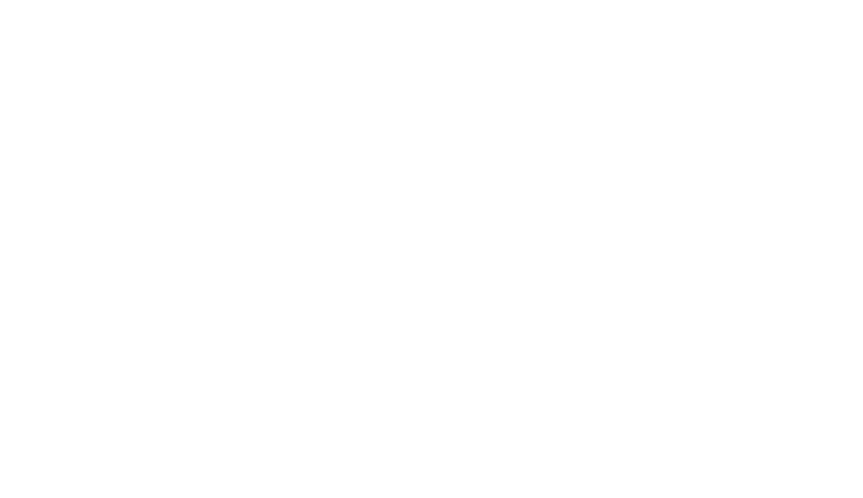
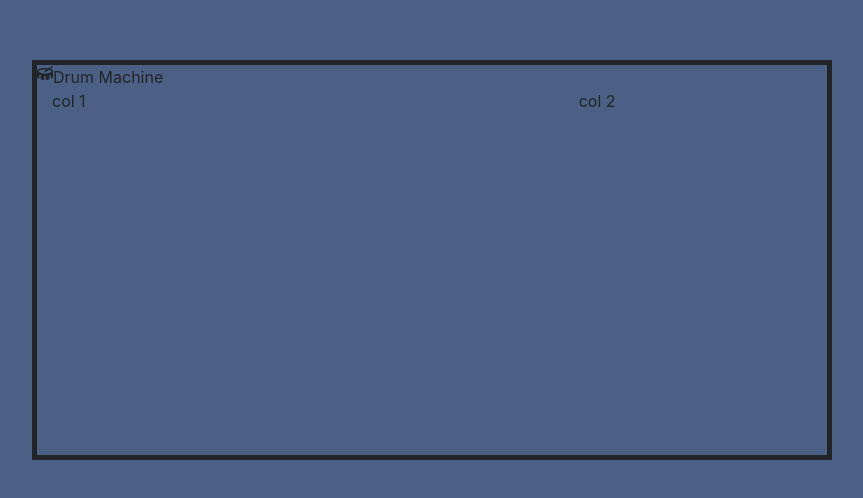
Before and after one commit to JimmyCN1/DrumMachine, a React (Create React App) app: page / in a window 1280 px wide. Shown: the part 140-638 px from the top of the page, without its empty margins (208-1071 px from the left). Built offline with nearby package versions, Linux system fonts and the light colour scheme.

Commit message:
drummachine layout

```diff
--- a/public/index.html
+++ b/public/index.html
@@ -5,20 +5,31 @@
     <link rel="shortcut icon" href="%PUBLIC_URL%/favicon.ico" />
     <meta name="viewport" content="width=device-width, initial-scale=1" />
     <meta name="theme-color" content="#000000" />
+    <link
+      rel="stylesheet"
+      href="https://stackpath.bootstrapcdn.com/bootstrap/4.3.1/css/bootstrap.min.css"
+      integrity="sha384-ggOyR0iXCbMQv3Xipma34MD+dH/1fQ784/j6cY/iJTQUOhcWr7x9JvoRxT2MZw1T"
+      crossorigin="anonymous"
+    />
+    <script src="https://kit.fontawesome.com/59bd4b9de8.js"></script>
     <title>Drum Machine</title>
   </head>
   <body>
-    <noscript>You need to enable JavaScript to run this app.</noscript>
+    <script
+      src="https://code.jquery.com/jquery-3.3.1.slim.min.js"
+      integrity="sha384-q8i/X+965DzO0rT7abK41JStQIAqVgRVzpbzo5smXKp4YfRvH+8abtTE1Pi6jizo"
+      crossorigin="anonymous"
+    ></script>
+    <script
+      src="https://cdnjs.cloudflare.com/ajax/libs/popper.js/1.14.7/umd/popper.min.js"
+      integrity="sha384-UO2eT0CpHqdSJQ6hJty5KVphtPhzWj9WO1clHTMGa3JDZwrnQq4sF86dIHNDz0W1"
+      crossorigin="anonymous"
+    ></script>
+    <script
+      src="https://stackpath.bootstrapcdn.com/bootstrap/4.3.1/js/bootstrap.min.js"
+      integrity="sha384-JjSmVgyd0p3pXB1rRibZUAYoIIy6OrQ6VrjIEaFf/nJGzIxFDsf4x0xIM+B07jRM"
+      crossorigin="anonymous"
+    ></script>
     <div id="root"></div>
-    <!--
-      This HTML file is a template.
-      If you open it directly in the browser, you will see an empty page.
-
-      You can add webfonts, meta tags, or analytics to this file.
-      The build step will place the bundled scripts into the <body> tag.
-
-      To begin the development, run `npm start` or `yarn start`.
-      To create a production bundle, use `npm run build` or `yarn build`.
-    -->
   </body>
 </html>
--- a/src/App.css
+++ b/src/App.css
@@ -1,24 +1,8 @@
 .App {
-  text-align: center;
+  display: flex;
+  justify-content: center;
+  align-items: center;
+  height: 100vh;
+  min-height: 100%;
+  background-color: #4c6085;
 }
-
-.App-logo {
-  animation: App-logo-spin infinite 20s linear;
-  height: 40vmin;
-  pointer-events: none;
-}
-
-.App-header {
-  background-color: #282c34;
-  min-height: 100vh;
-  display: flex;
-  flex-direction: column;
-  align-items: center;
-  justify-content: center;
-  font-size: calc(10px + 2vmin);
-  color: white;
-}
-
-.App-link {
-  color: #61dafb;
-}
--- a/src/App.js
+++ b/src/App.js
@@ -1,8 +1,13 @@
 import React, { useState } from "react";
 import "./App.css";
+import DrumMachine from "./DrumMachine";
 
 function App() {
-  return <div className="App" />;
+  return (
+    <div className="App">
+      <DrumMachine />
+    </div>
+  );
 }
 
 export default App;
--- /dev/null
+++ b/src/DrumMachine.js
@@ -0,0 +1,24 @@
+import React, { useState } from "react";
+
+function DrumMachine() {
+  const drumMachineStyling = {
+    height: "400px",
+    width: "800px",
+    border: "solid",
+    borderWidth: "5px"
+  };
+  return (
+    <div className="container" style={drumMachineStyling}>
+      <div className="row">
+        <i className="fas fa-drum" />
+        Drum Machine
+      </div>
+      <div className="row">
+        <div className="col-sm-8">col 1</div>
+        <div className="col-sm-4">col 2</div>
+      </div>
+    </div>
+  );
+}
+
+export default DrumMachine;
```
